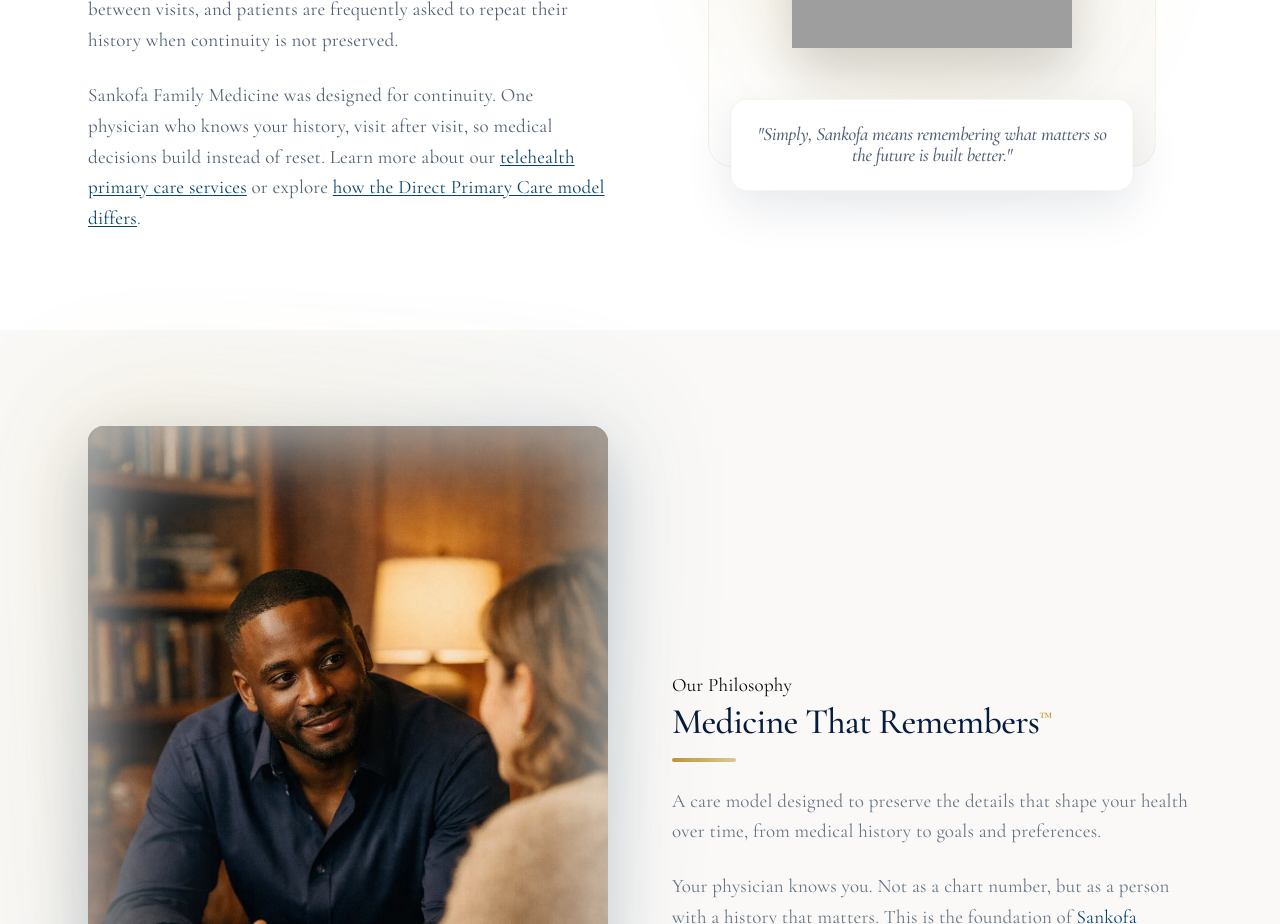
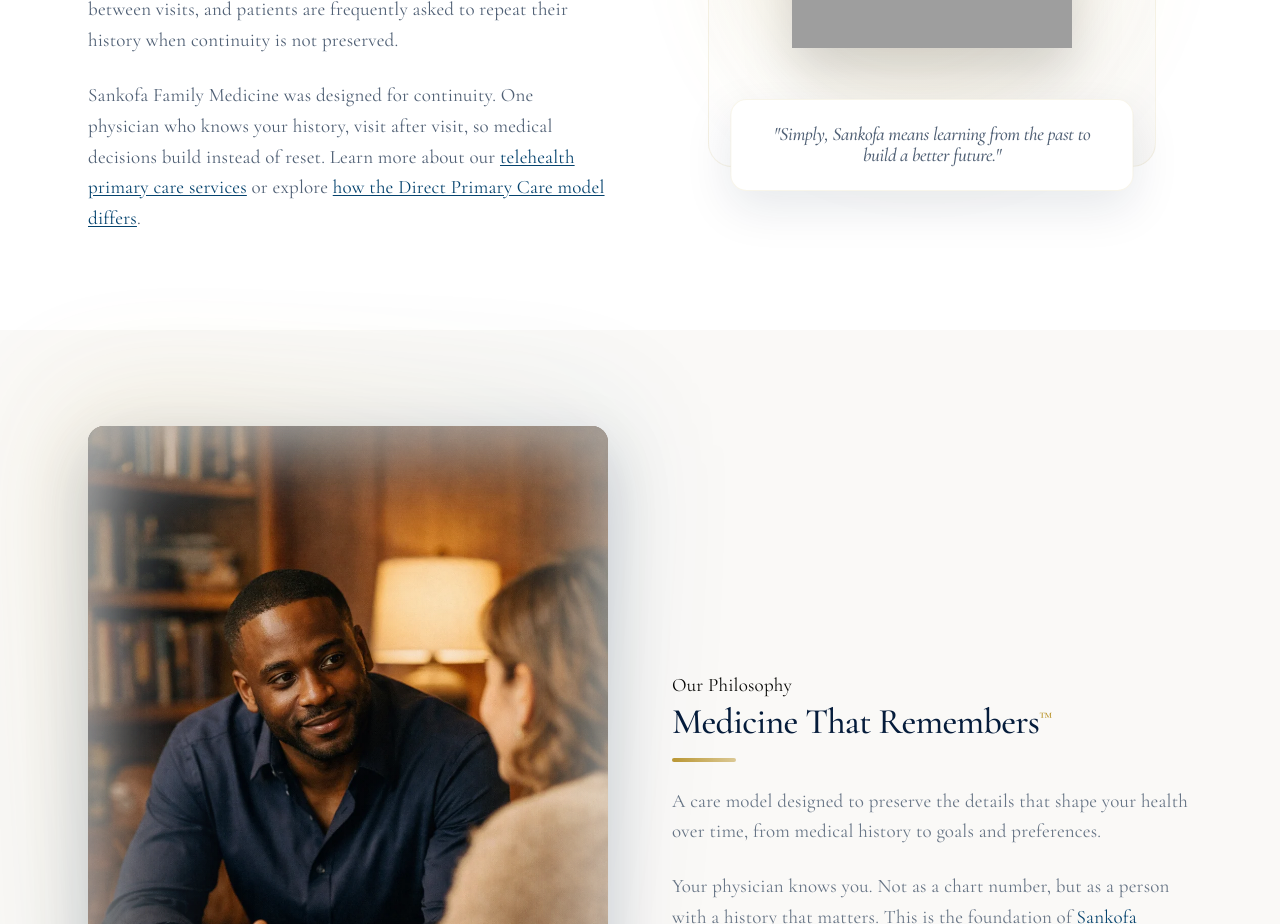
Before and after one commit to NDCHVISION/SFM-ELITE, a Next.js app: page /about in a window 1280 px wide. Shown: the part 1360-2284 px from the top of the page. Built offline with nearby package versions, Linux system fonts and the light colour scheme; grey boxes are pictures that could not be loaded.

Commit message:
Update Sankofa quote for clarity

```diff
--- a/app/about/page.tsx
+++ b/app/about/page.tsx
@@ -517,7 +517,7 @@
                   </div>
                   <div className="absolute -bottom-6 left-1/2 -translate-x-1/2 w-[90%] bg-white rounded-2xl shadow-xl shadow-sfm-navy/10 p-6 border border-sfm-gold/10">
                     <p className="text-sfm-navy/70 text-center italic font-display">
-                      &quot;Simply, Sankofa means remembering what matters so the future is built better.&quot;
+                      &quot;Simply, Sankofa means learning from the past to build a better future.&quot;
                     </p>
                   </div>
                 </div>
```
